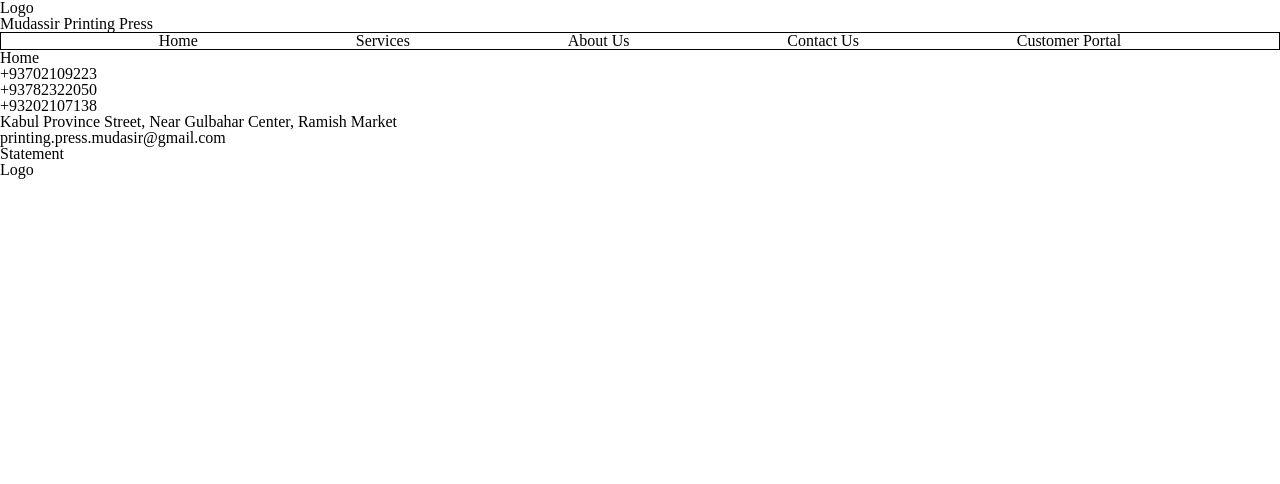
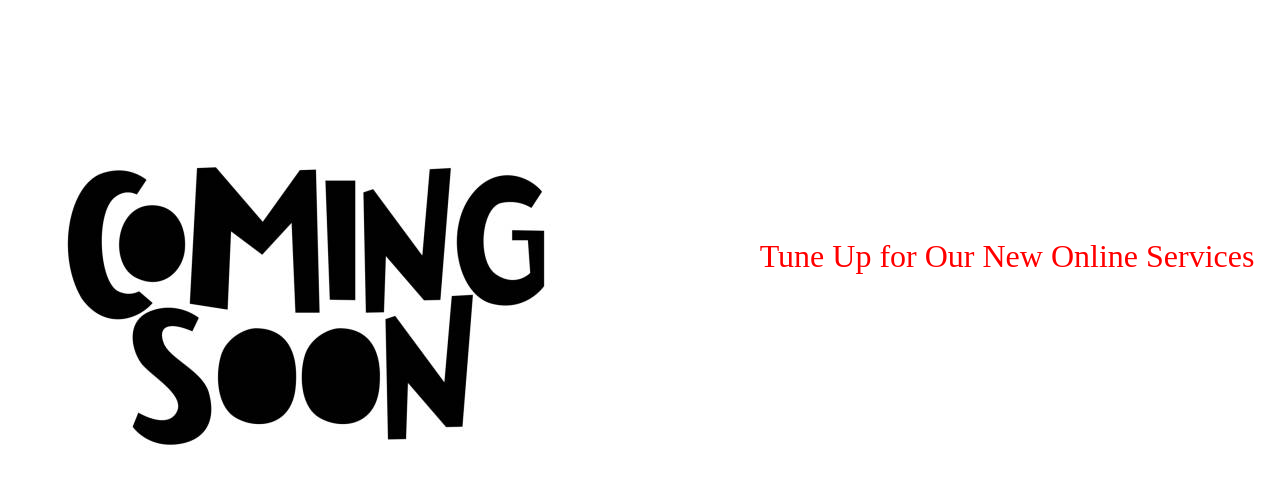
Before and after one commit to SamimAzimi/sinh, a React (Create React App) app: page / in a window 1280 px wide. Shown: the top 484 px of the page. Built offline with nearby package versions, Linux system fonts and the light colour scheme.

Commit message:
Comming Soon

```diff
--- a/src/App.js
+++ b/src/App.js
@@ -1,8 +1,8 @@
 import './style/root.css'
 import React from 'react'
-import Nav from './components/Navigation.js'
-import Header from './components/Header.js'
-import Footer from './components/Footer.js'
+// import Nav from './components/Navigation.js'
+// import Header from './components/Header.js'
+// import Footer from './components/Footer.js'
 import {
   Routes,
   Route
@@ -12,12 +12,11 @@ import ContactUs from './components/contactus.js'
 import AboutUs from './components/AboutUs.js'
 import Services from './components/Services.js'
 import CustomerPortal from './components/CustomerPortal.js'
-
+import commingsoon from './assets/commingsoon.jpeg'
 function App() {
   return (
     <>
-      <Header />
-      <Nav />
+      <img src={commingsoon} alt="CommingSoon" />
       <Routes>
         <Route path="/" element={<Home />} />
         <Route path="contactus" element={<ContactUs />} />
@@ -25,7 +24,7 @@ function App() {
         <Route path="services" element={<Services />} />
         <Route path="customerportal" element={<CustomerPortal />} />
       </Routes>
-      <Footer />
+      {/* <Footer /> */}
     </>
   );
 }
--- a/src/components/Home.js
+++ b/src/components/Home.js
@@ -3,7 +3,7 @@ import React from 'react'
 export default function Home() {
     return (
         <div>
-            <h1>Home</h1>
+            <h1 className="commingSoon">Tune Up for Our New Online Services</h1>
         </div >
     )
 }
--- a/src/style/root.css
+++ b/src/style/root.css
@@ -27,6 +27,14 @@ footer, header, hgroup, menu, nav, section {
     display: block;
 }
 
+.commingSoon {
+    position: absolute;
+    top: 30%;
+    right: 2%;
+    font-size: xx-large;
+    color: red;
+}
+
 body {
     line-height: 1;
 }
```
Also changed, not shown: src/assets/commingsoon.jpeg (added).
